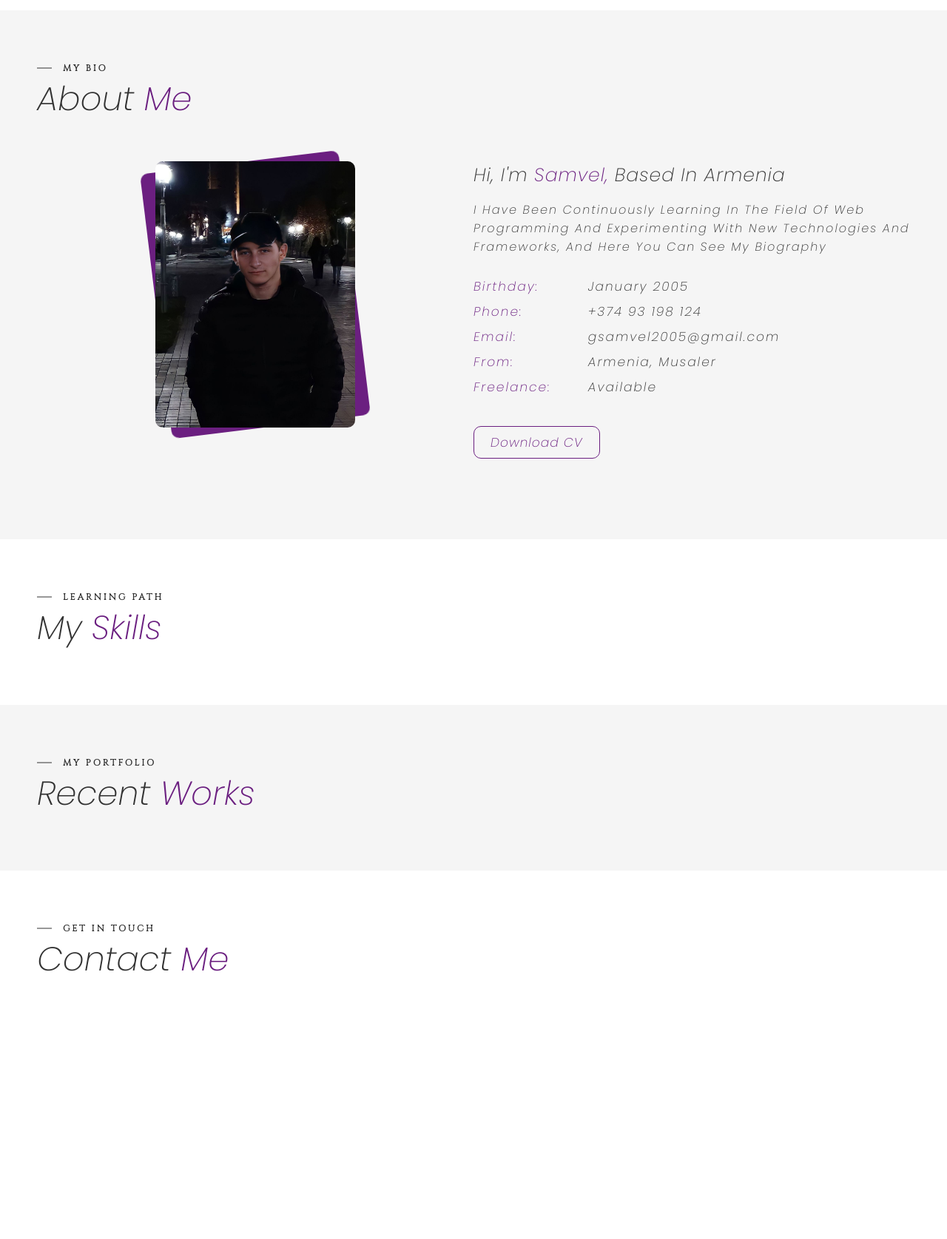
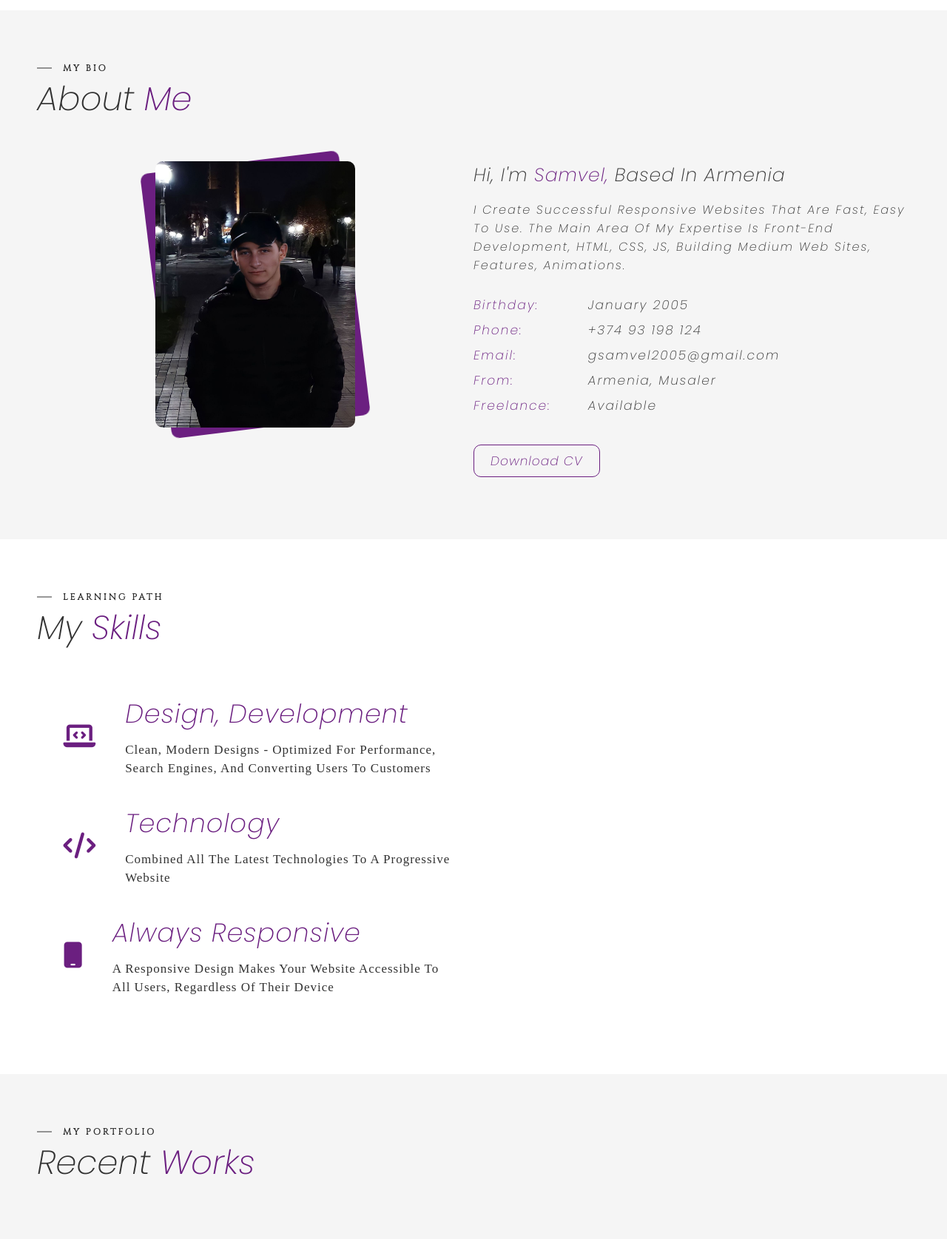
Before and after one commit to GevorgyanSam/Portfolio, a PHP site: page / in a window 1280 px wide. Shown: the part 786-2461 px from the top of the page at 74% size. Before the commit the page ends 2099 px from the top, so only its background shows below. Run offline with PHP 8.4, Linux system fonts and the light colour scheme; style sheets or scripts are compiled from the project's sources.

Commit message:
Creating The Skills Section With Bugs

```diff
--- a/index.html
+++ b/index.html
@@ -168,7 +168,7 @@
                         </div>
                         <div class="aboutContent">
                             <h1>Hi, I'm <span>Samvel,</span> Based In Armenia</h1>
-                            <h2>i have been continuously learning in the field of web programming and experimenting with new technologies and frameworks, and here you can see my biography</h2>
+                            <h2>I create successful responsive websites that are fast, easy to use. The main area of my expertise is front-end development, HTML, CSS, JS, building  medium web sites, features, animations.</h2>
                             <div class="dateParent">
                                 <div class="data">
                                     <p>Birthday:</p>
@@ -210,6 +210,40 @@
                     <div class="skillsHeader sectionHeader">
                         <h2>Learning Path</h2>
                         <h1>my <span>skills</span></h1>
+                    </div>
+                    <div class="skillsContentParent">
+                        <div class="skillsContent">
+                            <div class="skillsContentChild">
+                                <div class="child">
+                                    <i class="fa-solid fa-laptop-code"></i>
+                                </div>
+                                <div class="child">
+                                    <h3>Design, Development</h3>
+                                    <p>clean, modern designs - optimized for performance, search engines, and converting users to customers</p>
+                                </div>
+                            </div>
+                            <div class="skillsContentChild">
+                                <div class="child">
+                                    <i class="fa-solid fa-code"></i>
+                                </div>
+                                <div class="child">
+                                    <h3>Technology</h3>
+                                    <p>combined all the latest technologies to a progressive website</p>
+                                </div>
+                            </div>
+                            <div class="skillsContentChild">
+                                <div class="child">
+                                    <i class="fa-solid fa-mobile"></i>
+                                </div>
+                                <div class="child">
+                                    <h3>Always Responsive</h3>
+                                    <p>a responsive design makes your website accessible to all users, regardless of their device</p>
+                                </div>
+                            </div>
+                        </div>
+                        <div class="progressParent">
+
+                        </div>
                     </div>
                 </div>
             </div>
--- a/src/scss/style.scss
+++ b/src/scss/style.scss
@@ -808,9 +808,63 @@ html {
 
 .skillsParent {
     background-color: var(--background-color-1);
+    // min-height: ;
 
     #skillsAnimationParent {
-        // display: none;
+        display: none;
+    }
+
+    .skillsContentParent {
+        margin-top: 20px;
+        display: flex;
+        align-items: flex-start;
+        justify-content: space-evenly;
+        text-align: start;
+
+        > div {
+            width: 45%;
+            margin: 0 1%;
+        }
+
+        .skillsContent {
+
+            .skillsContentChild {
+                display: flex;
+                align-items: center;
+                justify-content: flex-start;
+                text-align: start;
+                text-transform: capitalize;
+                margin: 35px 0;
+
+                .child:nth-of-type(2) {
+                    margin-left: 40px;
+                }
+
+                .child {
+
+                    i {
+                        color: var(--primary-color);
+                        font-size: 35px;
+                    }
+
+                    h3 {
+                        color: var(--primary-color);
+                        font-family: var(--font-family);
+                        letter-spacing: 1px;
+                        font-size: 35px;
+                        font-weight: 400;
+                    }
+
+                    p {
+                        color: var(--theme-color);
+                        letter-spacing: 1px;
+                        font-size: 17px;
+                        margin-top: 10px;
+                        line-height: 25px;
+                    }
+                }
+            }
+        }
     }
 }
 
@@ -824,9 +878,10 @@ html {
 
 .worksParent {
     background-color: var(--background-color-2);
+    // min-height: ;
 
     #worksAnimationParent {
-        // display: none;
+        display: none;
     }
 }
 
@@ -840,8 +895,9 @@ html {
 
 .contactParent {
     background-color: var(--background-color-1);
+    // min-height: ;
 
     #contactAnimationParent {
-        // display: none;
+        display: none;
     }
 }
```
Also changed, not shown: js/script.js (+1 -1 lines), src/js/script.js (+22 -19 lines), css/style.css.
